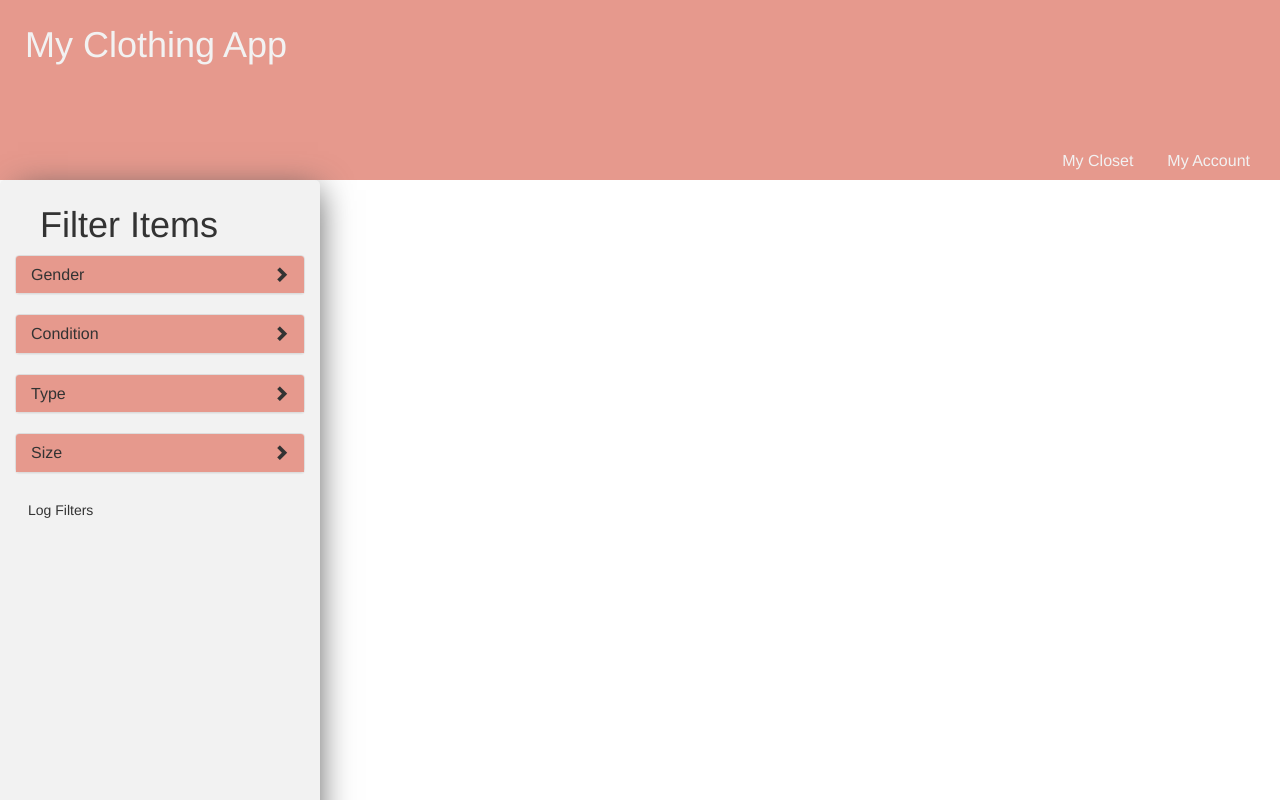
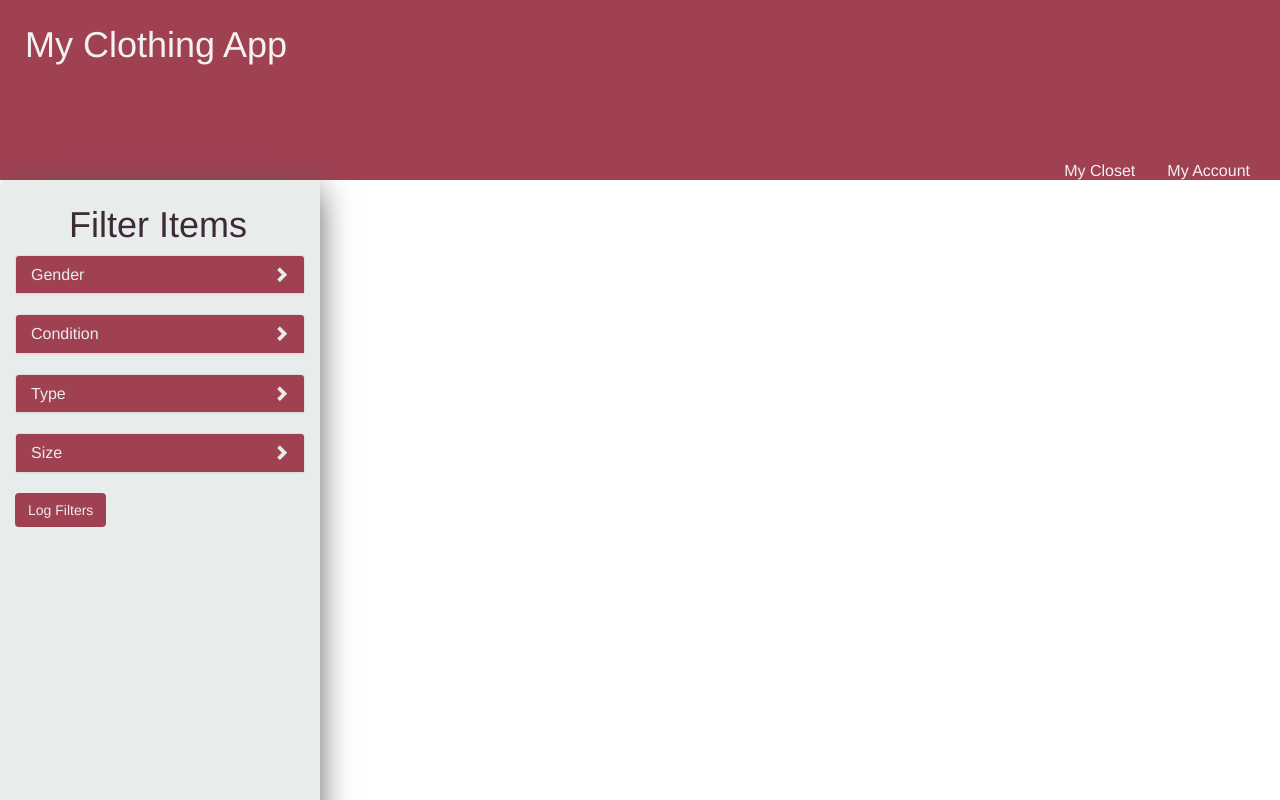
Before and after one commit to chelliah/clothing_app_angular, a website: page server/public/views/user.html at #/main in a window 1280 px wide. Shown: the top 800 px of the page. Drawn offline with Linux system fonts and the light colour scheme; no server answers.

Commit message:
added styling

```diff
--- a/client/styles/style.css
+++ b/client/styles/style.css
@@ -1,3 +1,10 @@
+/*
+COLOR PALETTE
+    Cream Soda Orange: #A04152
+    Off White Font: #E8EDEC
+    Dark purple Font: #3D2A37;
+*/
+
 /* Global Styles*/
 a {
     color:inherit;
@@ -10,7 +17,7 @@ html,body{
 
 header{
     height:150px;
-    background-color: #E6998D;
+    background-color: #A04152;
 }
 
 h1{
@@ -34,7 +41,7 @@ h1 a:hover {
 
 /*NAV STYLING*/
 nav{
-    background-color: #E6998D;
+    background-color: #A04152;
     height: 30px;
 }
 .nav-links{
@@ -70,7 +77,7 @@ nav{
 #sidebarFilter {
     height:100vh;
     overflow: scroll;
-    background-color: #f2f2f2;
+    background-color: #E8EDEC;
     border-radius: 5px;
 
     -webkit-box-shadow: 8px 0 32px -10px #555555;
@@ -78,10 +85,21 @@ nav{
     box-shadow: 8px 0 32px -10px #555555;
 }
 
+#sidebarFilterHeader {
+    margin-left: -10%;
+    color: #3D2A37;
+    text-align: center;
+}
 .panel-default>.panel-heading {
-    background-color: #E6998D;
+    background-color: #A04152;
+    color: #E8EDEC;
 }
 
+#filterButton{
+    text-align: center;
+}
+
+/**/
 .for-sale-item{
     text-align: center;
     padding-top:10px;
@@ -120,3 +138,15 @@ nav{
     padding-left: 10px;
     padding-bottom: 10px;
 }
+
+
+/*BUTTON STYLINGS*/
+.info-button {
+    background-color: #A04152;
+    color: #E8EDEC;
+}
+
+.info-button:hover{
+    background-color: #833d42;
+    color: #e8edec;
+}
--- a/server/public/assets/styles/style.css
+++ b/server/public/assets/styles/style.css
@@ -1,3 +1,10 @@
+/*
+COLOR PALETTE
+    Cream Soda Orange: #A04152
+    Off White Font: #E8EDEC
+    Dark purple Font: #3D2A37;
+*/
+
 /* Global Styles*/
 a {
     color:inherit;
@@ -10,7 +17,7 @@ html,body{
 
 header{
     height:150px;
-    background-color: #E6998D;
+    background-color: #A04152;
 }
 
 h1{
@@ -34,7 +41,7 @@ h1 a:hover {
 
 /*NAV STYLING*/
 nav{
-    background-color: #E6998D;
+    background-color: #A04152;
     height: 30px;
 }
 .nav-links{
@@ -70,7 +77,7 @@ nav{
 #sidebarFilter {
     height:100vh;
     overflow: scroll;
-    background-color: #f2f2f2;
+    background-color: #E8EDEC;
     border-radius: 5px;
 
     -webkit-box-shadow: 8px 0 32px -10px #555555;
@@ -78,10 +85,21 @@ nav{
     box-shadow: 8px 0 32px -10px #555555;
 }
 
+#sidebarFilterHeader {
+    margin-left: -10%;
+    color: #3D2A37;
+    text-align: center;
+}
 .panel-default>.panel-heading {
-    background-color: #E6998D;
+    background-color: #A04152;
+    color: #E8EDEC;
 }
 
+#filterButton{
+    text-align: center;
+}
+
+/**/
 .for-sale-item{
     text-align: center;
     padding-top:10px;
@@ -120,3 +138,15 @@ nav{
     padding-left: 10px;
     padding-bottom: 10px;
 }
+
+
+/*BUTTON STYLINGS*/
+.info-button {
+    background-color: #A04152;
+    color: #E8EDEC;
+}
+
+.info-button:hover{
+    background-color: #833d42;
+    color: #e8edec;
+}
--- a/server/public/views/routes/main.html
+++ b/server/public/views/routes/main.html
@@ -89,7 +89,7 @@
             <!--</div>-->
         <!--</div>-->
     <!--</div>-->
-    <div class="btn" ng-click="logFilter()">Log Filters</div>
+    <div id="filterButton" class="btn info-button" ng-click="logFilter()">Log Filters</div>
 </div>
 
 <div id="boxContainer" class=" col-md-9 col-sm-8">
@@ -97,6 +97,6 @@
         <img ng-src="{{item.url}}" height="150" width="auto">
         <h3>{{item.name}}</h3>
         <h4>{{item.price | currency:$}}</h4>
-        <button class="btn btn-info" ng-click="open(item)">Get Info</button>
+        <button class="btn info-button" ng-click="open(item)">Get Info</button>
     </div>
 </div>
--- a/server/public/views/templates/nav.html
+++ b/server/public/views/templates/nav.html
@@ -1,4 +1,4 @@
-<div class="nav-links">
-    <a class='link' href="#myCloset">My Closet</a>
-    <a class='link' href="#userAccount">My Account</a>
-</div>
+<ul class="nav-links nav nav-pills">
+    <li><a class='link nav nav-pills' href="#myCloset">My Closet</a></li>
+    <li><a class='link nav nav-pills' href="#userAccount">My Account</a></li>
+</ul>
```
Also changed, not shown: client/views/routes/main.html (+2 -2 lines), client/views/templates/nav.html (+4 -4 lines), 1 other file.
